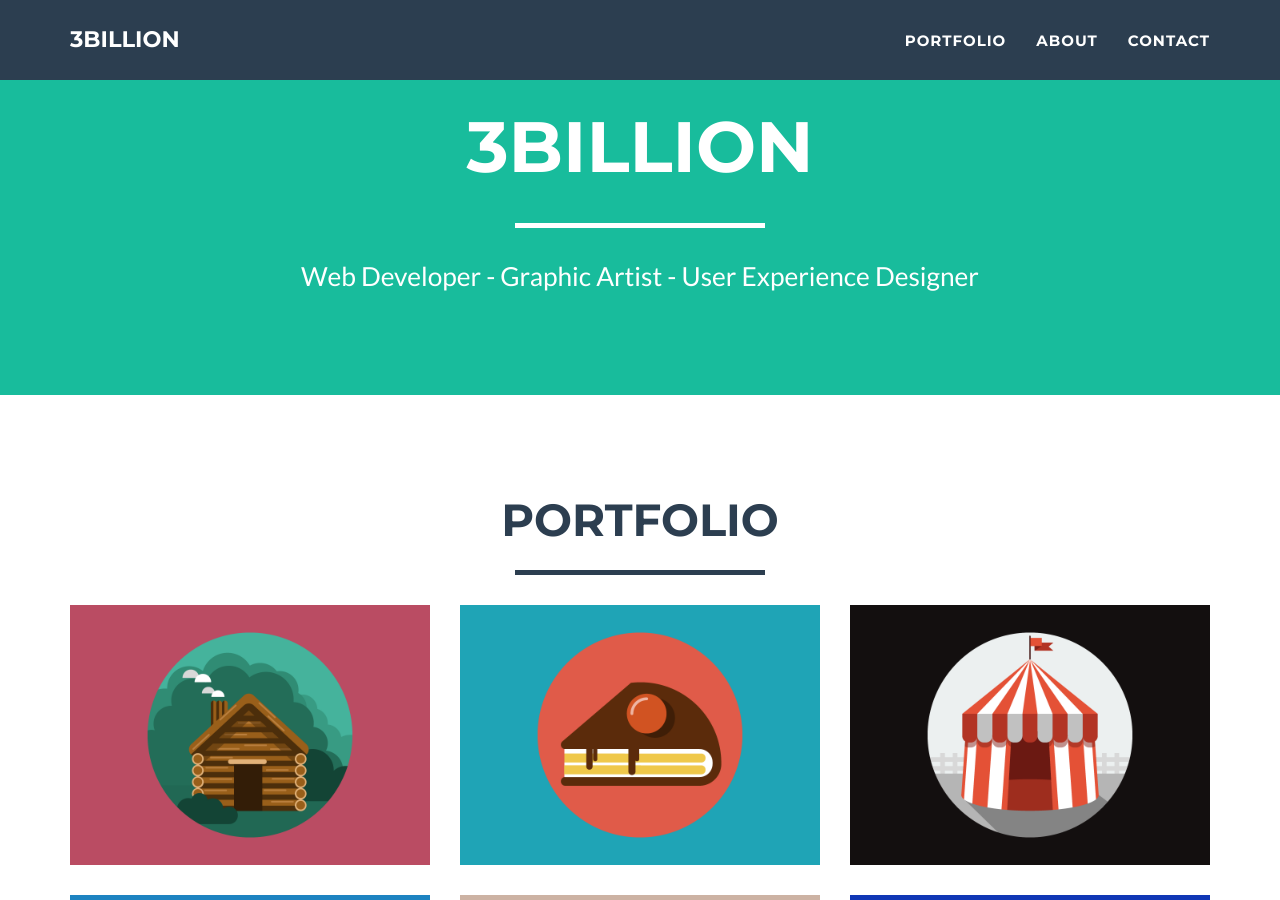
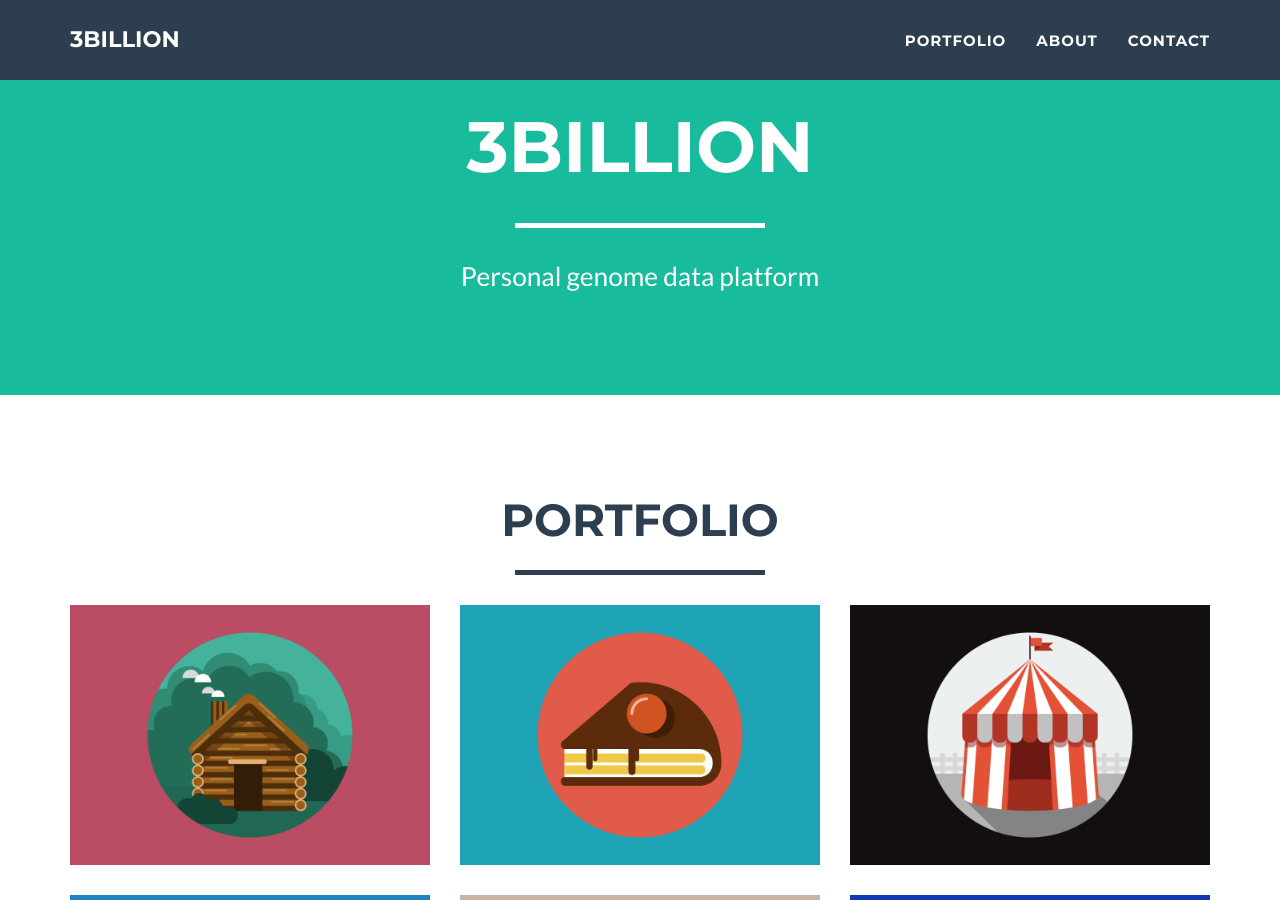
Before and after one commit to 3billion/3billion.github.io, a Jekyll site: the page built from index.html, in a window 1280 px wide and 900 px high, scrolled down 380 px. Built offline with Jekyll 4.4.1, drawn with Linux system fonts in a browser that asks for light colours; part of the change alters nothing that is shown.

Commit message:
update info

```diff
--- a/_config.yml
+++ b/_config.yml
@@ -3,7 +3,7 @@ title: 3billion
 email: gucci@3billion.io
 url: https://3billion.io
 description: "Write an awesome description for your new site here. You can edit this line in _config.yml. It will appear in your document head meta (for Google search results) and in your feed.xml site description."
-skills: "Web Developer - Graphic Artist - User Experience Designer"
+skills: "Personal genome data platform "
 meta_author: LastName FirstName
 
 # Google webmaster tools
@@ -39,15 +39,11 @@ footer:
 # Social networks usernames (many more available: google-plus, flickr, dribbble, pinterest, instagram, tumblr, linkedin, etc.)
 social:
   - title: twitter
-    url: http://twitter.com/jekyllrb
+    url: http://twitter.com/3billion
   - title: facebook
     url:
-  - title: stack-overflow
-    url: http://stackoverflow.com/questions/tagged/jekyll
-  - title: bitbucket
-    url: http://bitbucket.org/jekyll
   - title: github
-    url: http://github.com/jekyll
+    url: http://github.com/3billion
 
 # Postal address (add as many lines as necessary)
 address:
```
